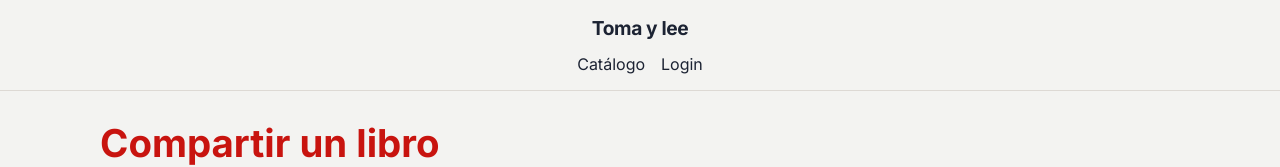
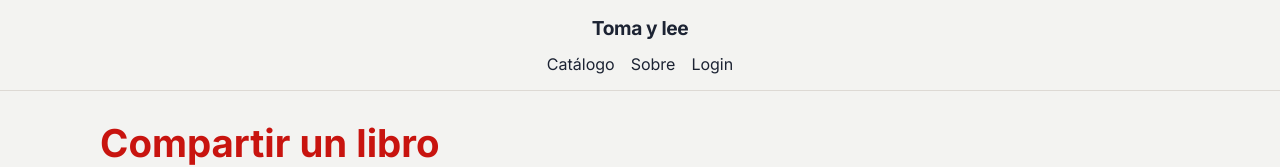
Before and after one commit to fflorioudi/toma-y-lee, a Next.js app: page /publicar in a window 1280 px wide. Shown: the top 167 px of the page. Built offline with nearby package versions, Linux system fonts and the light colour scheme; no server answers; the database is empty.

Commit message:
Agrega del boton sobre al navbar

```diff
--- a/src/components/Navbar.tsx
+++ b/src/components/Navbar.tsx
@@ -77,10 +77,15 @@ export default async function Navbar() {
               justifyContent: "center",
               gap: "1rem",
               flexWrap: "wrap",
+              rowGap: "0.5rem",
             }}
           >
             <Link href="/catalogo" style={{ textDecoration: "none" }}>
               Catálogo
+            </Link>
+
+            <Link href="/sobre" style={{ textDecoration: "none" }}>
+              Sobre
             </Link>
 
             {user ? (
```
